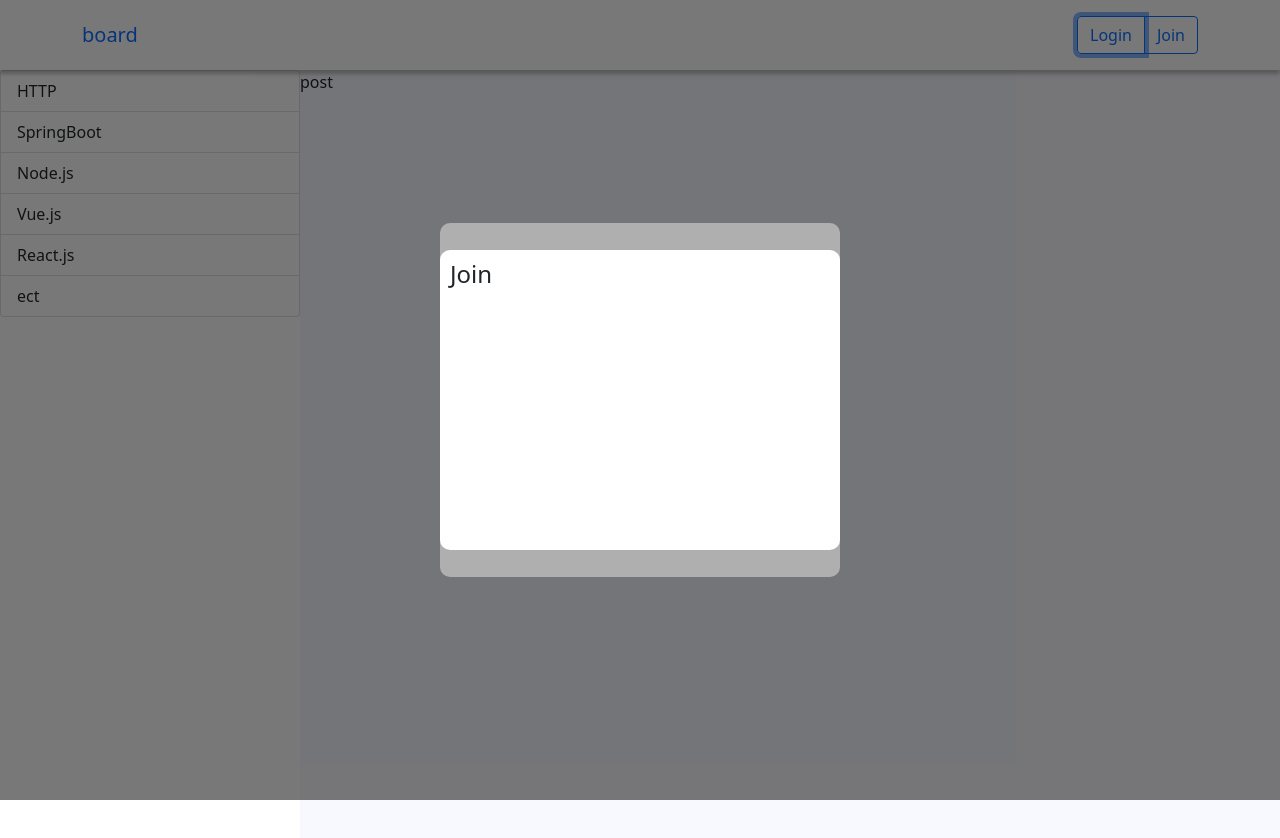
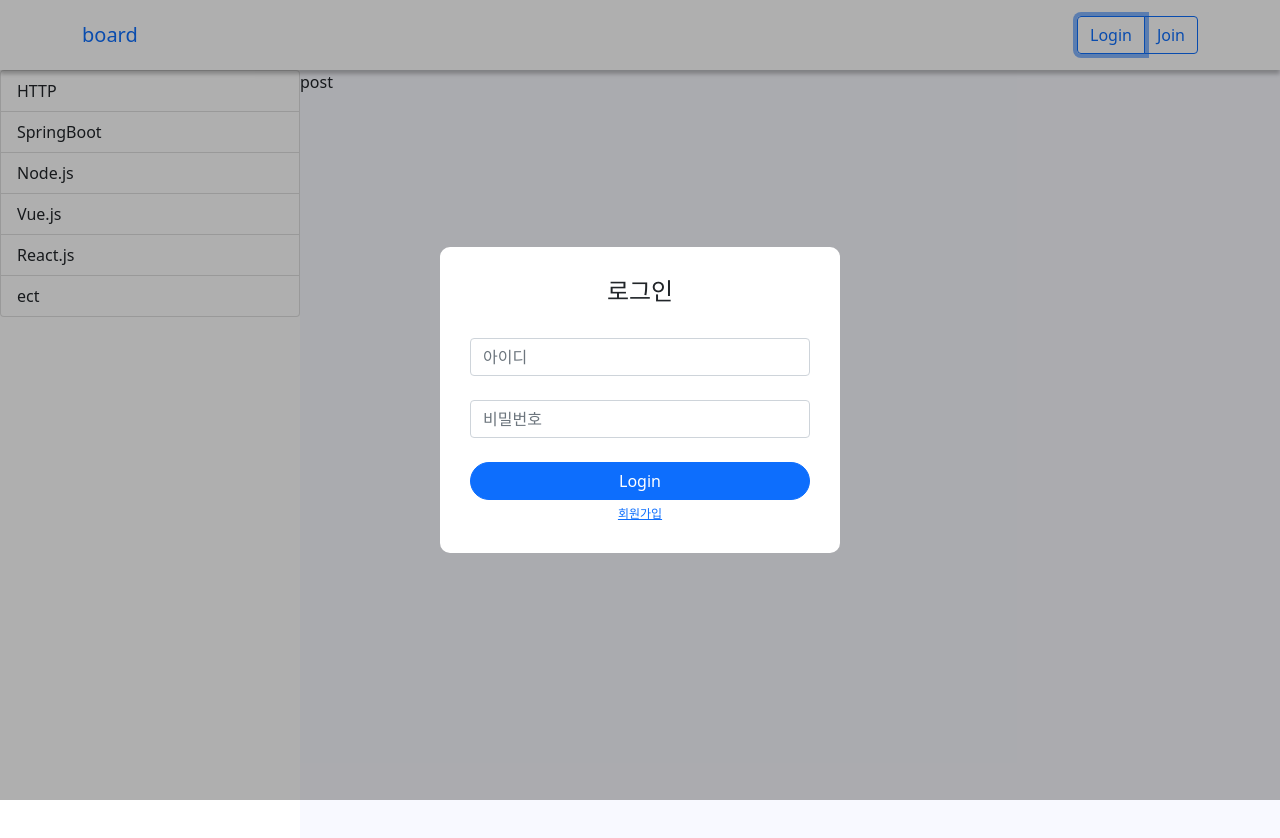
Before and after one commit to journe-y/board, a Vue app in the folder f-board/: page / in a window 1280 px wide. Both pictures are taken after a click on the button "Login". Shown: the top 838 px of the page. Built offline with nearby package versions, Linux system fonts and the light colour scheme.

Commit message:
login, join ui구현

```diff
--- a/f-board/src/components/LoginForm.vue
+++ b/f-board/src/components/LoginForm.vue
@@ -1,27 +1,23 @@
 <template>
   <div class="login-form">
-    <h4>Login</h4>
+    <h4>로그인</h4>
     <br />
-    <pattern-input
-      class="fullwidth"
-      v-model="inputId"
-      v-bind:pattern="aboutId.idRegExp"
-      @keyup="changeId"
-      v-bind:placeHolder="aboutId.placeHolder"
-      v-bind:describedby="aboutId.description"
-      v-bind:title="aboutId.title"
-    />
-    <br />
-    <pattern-input
-      class="fullwidth"
-      type="password"
-      v-model="inputPw"
-      v-bind:pattern="aboutPw.idRegExp"
-      @keyup="changePw"
-      v-bind:placeHolder="aboutPw.placeHolder"
-      v-bind:describedby="aboutPw.description"
-      v-bind:title="aboutPw.title"
-    />
+    <div role="group" class="fullwidth">
+      <!-- <label for="input-live">{{  }}</label> -->
+      <b-form-input
+        v-model="inputId"
+        type="text"
+        placeholder="아이디"
+        trim
+      ></b-form-input>
+      <br />
+      <b-form-input
+        v-model="inputPw"
+        type="password"
+        placeholder="비밀번호"
+        trim
+      ></b-form-input>
+    </div>
     <br />
     <b-button class="fullwidth" pill variant="primary">Login</b-button>
     <a class="join-link" href="javascript:void()">회원가입</a>
@@ -29,36 +25,14 @@
 </template>
 <script lang="ts">
 import Vue from "vue";
-import RegExpInput from "./util/RegExpInput.vue";
+
 export default Vue.extend({
-  components: {
-    "pattern-input": RegExpInput,
-  },
+  components: {},
   data() {
     return {
       inputId: "",
       inputPw: "",
-      aboutId: {
-        idRegExp: /^[a-z0-9]{8,10}$/g,
-        description: "영어또는 숫자 포함 8~10자",
-        placeHolder: "아이디 입력",
-        title: "아이디 : ",
-      },
-      aboutPw: {
-        idRegExp: /^[a-z0-9]{8,10}$/g,
-        description: "영어또는 숫자 포함 8~10자",
-        placeHolder: "비밀번호 입력",
-        title: "비밀번호 : ",
-      },
     };
-  },
-  methods: {
-    changeId(value: string) {
-      this.inputId = value;
-    },
-    changePw(value: string) {
-      this.inputPw = value;
-    },
   },
 });
 </script>
--- a/f-board/src/components/Modal.vue
+++ b/f-board/src/components/Modal.vue
@@ -19,7 +19,7 @@ export default Vue.extend({
   },
   methods: {
     offModal(e: { target: Element }): void {
-      e.target.classList.contains("backdrop") ? this.$emit("@off") : null;
+      e.target.classList.contains("backdrop") ? this.$emit("@off", e) : null;
     },
   },
 });
--- a/f-board/src/components/NavBar.vue
+++ b/f-board/src/components/NavBar.vue
@@ -10,10 +10,16 @@
           <!-- Right aligned nav items -->
           <b-navbar-nav class="ml-auto">
             <b-button-group>
-              <b-button variant="outline-primary" v-on:click="modalOnOff"
+              <b-button
+                variant="outline-primary"
+                class="login-btn"
+                v-on:click="modalOnOff"
                 >Login</b-button
               >
-              <b-button variant="outline-primary" v-on:click="modalOnOff"
+              <b-button
+                variant="outline-primary"
+                class="join-btn"
+                v-on:click="modalOnOff"
                 >Join</b-button
               ></b-button-group
             >
@@ -21,16 +27,18 @@
         </b-collapse>
       </b-container>
     </b-navbar>
-    <modal v-bind:show="loginShow" v-on:@off="modalOnOff"><login /></modal>
-    <modal v-bind:show="loginShow" v-on:@off="modalOnOff"><register /></modal>
+    <modal v-bind:show="loginShow" v-on:@off="modalOnOff"
+      ><login v-if="userEvent === 'login'" />
+      <register v-if="userEvent === 'join'" />
+    </modal>
   </div>
 </template>
 <script lang="ts">
-// import { defineComponent } from '@vue/composition-api'/
 import Vue from "vue";
 import Modal from "./Modal.vue";
 import LoginForm from "./LoginForm.vue";
 import RegisterForm from "./RegisterForm.vue";
+
 export default Vue.extend({
   components: {
     modal: Modal,
@@ -45,7 +53,13 @@ export default Vue.extend({
     };
   },
   methods: {
-    modalOnOff(): void {
+    modalOnOff(e: { target: Element }): void {
+      const hasNotBackDrop = !e.target.classList.contains("backdrop");
+      if (hasNotBackDrop && e.target.classList.contains("login-btn")) {
+        this.userEvent = "login";
+      } else if (hasNotBackDrop && e.target.classList.contains("join-btn")) {
+        this.userEvent = "join";
+      }
       this.loginShow = !this.loginShow;
     },
   },
--- a/f-board/src/components/RegisterForm.vue
+++ b/f-board/src/components/RegisterForm.vue
@@ -1,18 +1,83 @@
 <template>
-  <div>
-    <h4>Join</h4>
+  <div class="join-form">
+    <h4>회원가입</h4>
+    <br />
+    <pattern-input
+      class="fullwidth"
+      v-model="inputId"
+      v-bind:pattern="aboutId.idRegExp"
+      @keyup="changeId"
+      v-bind:placeHolder="aboutId.placeHolder"
+      v-bind:describedby="aboutId.description"
+      v-bind:title="aboutId.title"
+    />
+    <br />
+    <pattern-input
+      class="fullwidth"
+      type="password"
+      v-model="inputPw"
+      v-bind:pattern="aboutPw.idRegExp"
+      @keyup="changePw"
+      v-bind:placeHolder="aboutPw.placeHolder"
+      v-bind:describedby="aboutPw.description"
+      v-bind:title="aboutPw.title"
+    />
+
+    <br />
+    <b-button class="fullwidth" pill variant="primary">Register</b-button>
+    <a class="login-link" href="javascript:void()">로그인 하기</a>
   </div>
 </template>
 <script lang="ts">
 import Vue from "vue";
+import RegExpInput from "./util/RegExpInput.vue";
 export default Vue.extend({
+  components: {
+    "pattern-input": RegExpInput,
+  },
   data() {
     return {
-      data: "data ",
+      inputId: "",
+      inputPw: "",
+      aboutId: {
+        idRegExp: /^[a-z0-9]{8,10}$/g,
+        description: "영어또는 숫자 8~10자",
+        placeHolder: "아이디 입력",
+        title: "아이디 : ",
+      },
+      aboutPw: {
+        idRegExp:
+          /^(?=.*[a-z])(?=.*[A-Z])(?=.*\d)(?=.*[$@$!%*?&])[A-Za-z\d$@$!%*?&]{8,}/g,
+        description: "영문 대소문자, 숫자, 특수문자 포함 8자이상",
+        placeHolder: "비밀번호 입력",
+        title: "비밀번호 : ",
+      },
     };
+  },
+  methods: {
+    changeId(value: string) {
+      this.inputId = value;
+    },
+    changePw(value: string) {
+      this.inputPw = value;
+    }
   },
 });
 </script>
 
 <style scoped>
+.join-form {
+  display: flex;
+  flex-direction: column;
+  align-items: center;
+  padding: 20px;
+  width: 100%;
+}
+.fullwidth {
+  width: 100%;
+}
+.login-link {
+  margin-top: 5px;
+  font-size: 12px;
+}
 </style>
```
